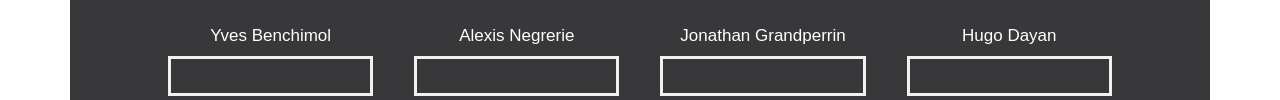
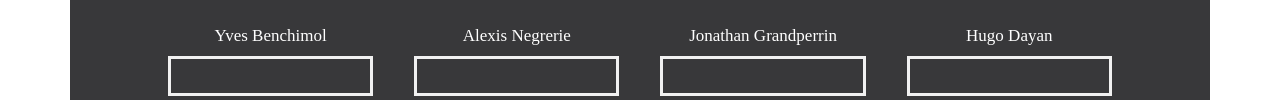
Before and after one commit to yvobenchi/websiteLnb, a website: page app/index.html in a window 1280 px wide. Shown: the part 1423-1523 px from the top of the page. Drawn offline with nearby package versions, Linux system fonts and the light colour scheme; files that its build step writes are made by us from their sources.

Commit message:
test police

```diff
--- a/app/styles/main.css
+++ b/app/styles/main.css
@@ -147,6 +147,7 @@
 }
 .name h2{
     font-size: 17px;
+    font-family: Exo;
 }
 .photo{
     border: 3px solid #f1f1f1;
```
